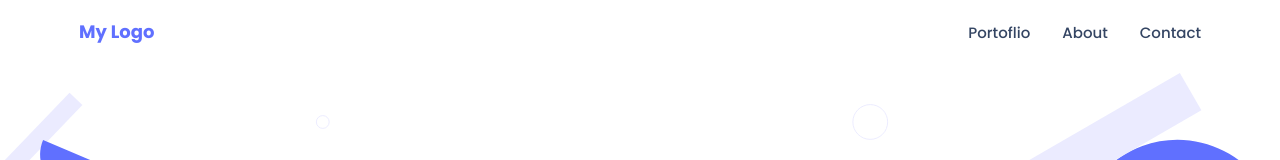
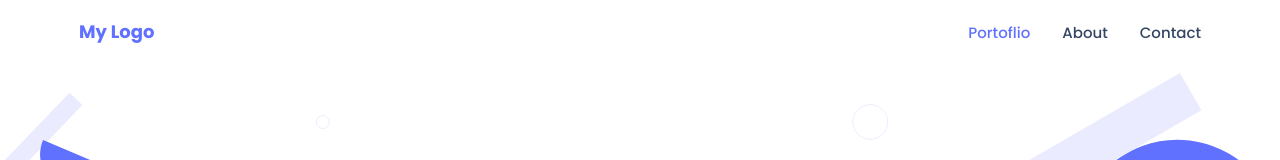
Before and after one commit to mrprotocoll/microverse-portfolio, a website: page index.html in a window 1280 px wide. In both pictures the pointer is over the link "Portoflio". Shown: the top 160 px of the page. Drawn offline with Linux system fonts and the light colour scheme.

Commit message:
Add navigation links transition

```diff
--- a/assets/css/style.css
+++ b/assets/css/style.css
@@ -392,6 +392,11 @@ textarea {
     color: #344563;
     font-weight: 500;
     font-size: 15px;
+    transition: all 500ms ease-in-out 10ms;
+  }
+
+  .nav-link a:hover {
+    color: #6070ff;
   }
 
   /* Hero  */
```
Also changed, not shown: index.html (line endings or trailing spaces).
